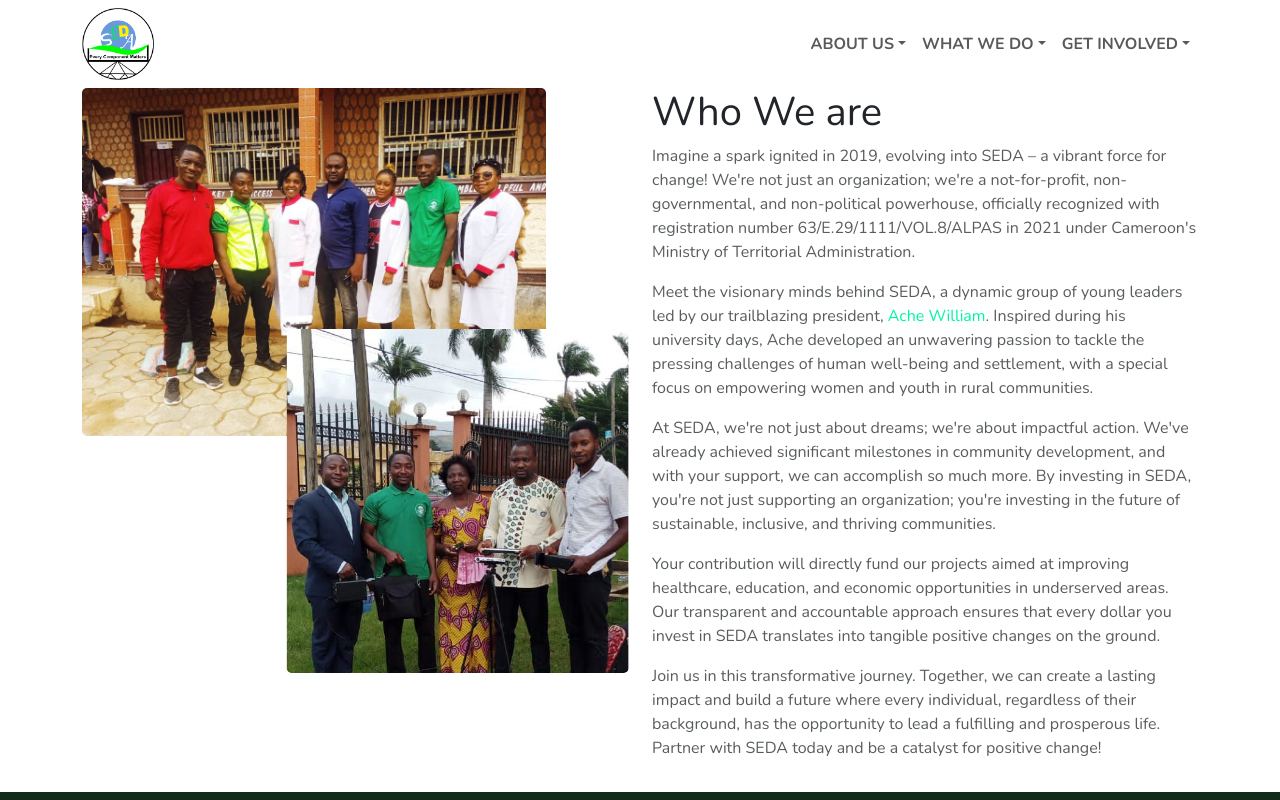
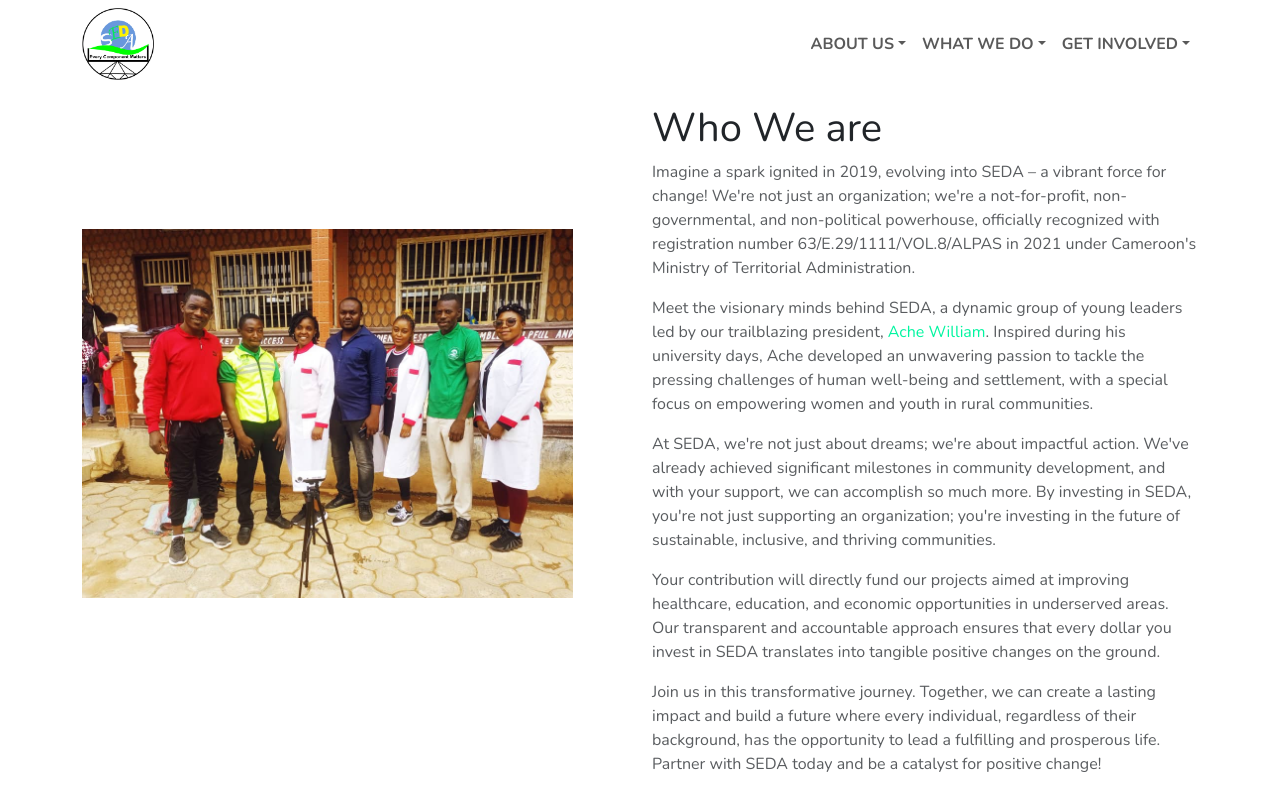
Before and after one commit to yvette809/seda, a React (Create React App) app: page /background in a window 1280 px wide. Shown: the top 800 px of the page. Built offline with nearby package versions, Linux system fonts and the light colour scheme.

Commit message:
removed img2 on background page

```diff
--- a/src/components/Footer.jsx
+++ b/src/components/Footer.jsx
@@ -16,7 +16,7 @@
           <div className="contact-us text-white font-weight-bolder px-5 pt-4 col">
             <h2 className="contact">Address</h2>
             <p>
-              Alakum ,Bamenda,
+              Alakuma ,Bamenda,
               <br />
               North West Region <br /> Cameroon
             </p>
--- a/src/components/Hero.jsx
+++ b/src/components/Hero.jsx
@@ -2,7 +2,7 @@
 
 const Hero = ({image1, image2,title, description}) => {
   return (
-    <div className='container'>
+    <div className='container mt-3'>
         <div className="row">
         <div className='hero-img col-lg-6'>
            <img src={image1} alt="background-img" className='img-1'/>
--- a/src/index.css
+++ b/src/index.css
@@ -134,21 +134,12 @@
 }
 
 .hero-img img.img-1 {
-  width: 85%;
-  height: auto;
+  width: 90%;
+  height: 90%;
+  object-fit: contain;
   border-radius: 5px;
 }
 
-.hero-img img.img-2 {
-  position: absolute;
-  bottom: 40%;
-  left: 50%;
-  transform: translate(-20%, 50%);
-  width: 60%;
-  height: 50%;
-  border-radius: 5px;
-  object-fit: cover;
-}
 
 /* end of hero */
 
@@ -215,12 +206,11 @@
   z-index: -1;
 }
 
-.content{
+.content {
   z-index: 1;
 }
 /* end of sponsors */
 /* donation */
-
 
 /* Donation Styles */
 .donation-container {
@@ -324,8 +314,11 @@
   }
   /* end of volunteer */
   /* background */
-  .hero-img img.img-2{
+  .hero-img img.img-2 {
     display: none;
+  }
+  .hero-img img.img-1 {
+
   }
   /* end of background */
 }
--- a/src/pages/Background.jsx
+++ b/src/pages/Background.jsx
@@ -31,7 +31,7 @@
     </>
   }
   image1={image1}
-  image2={image2}
+
 />
 
 
```
